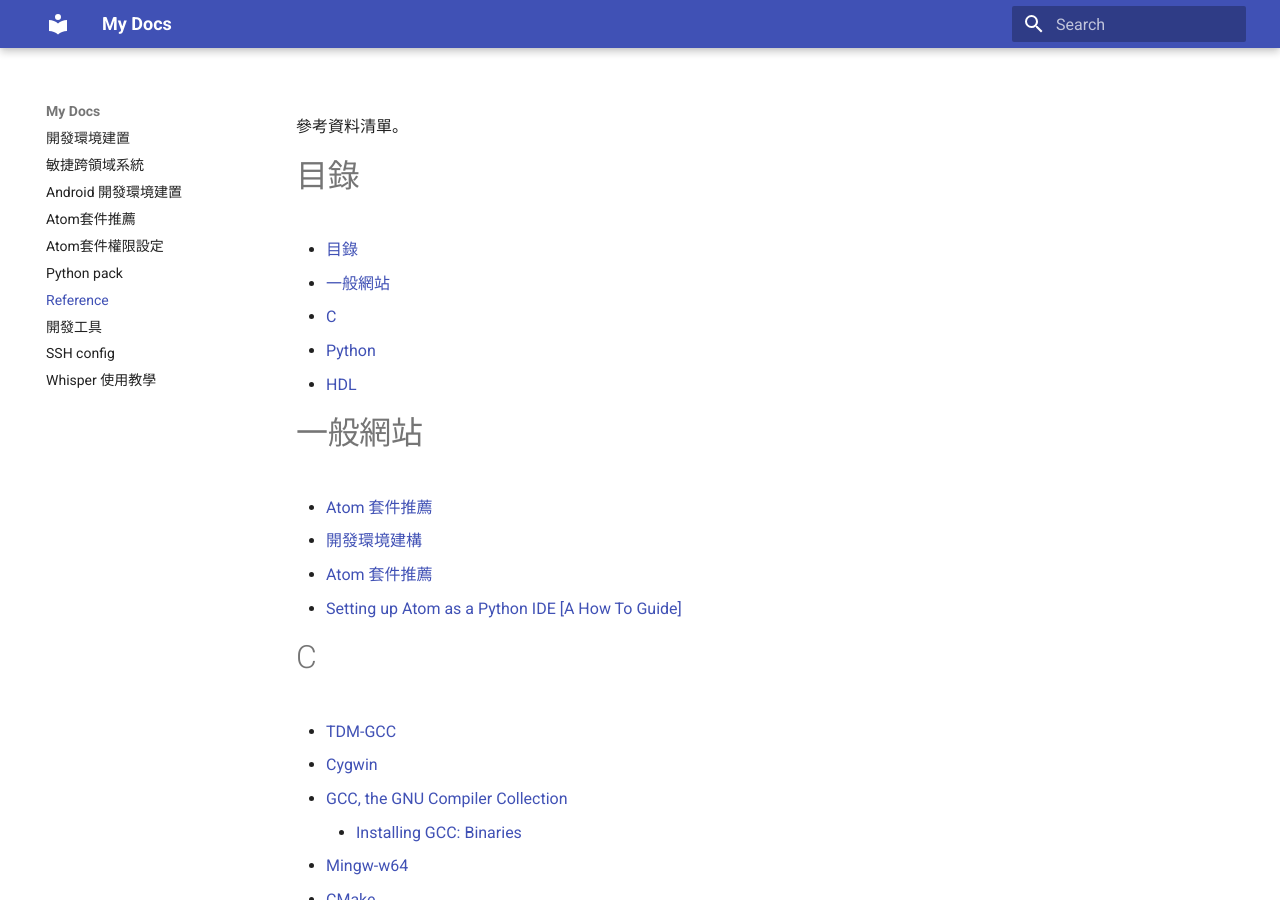
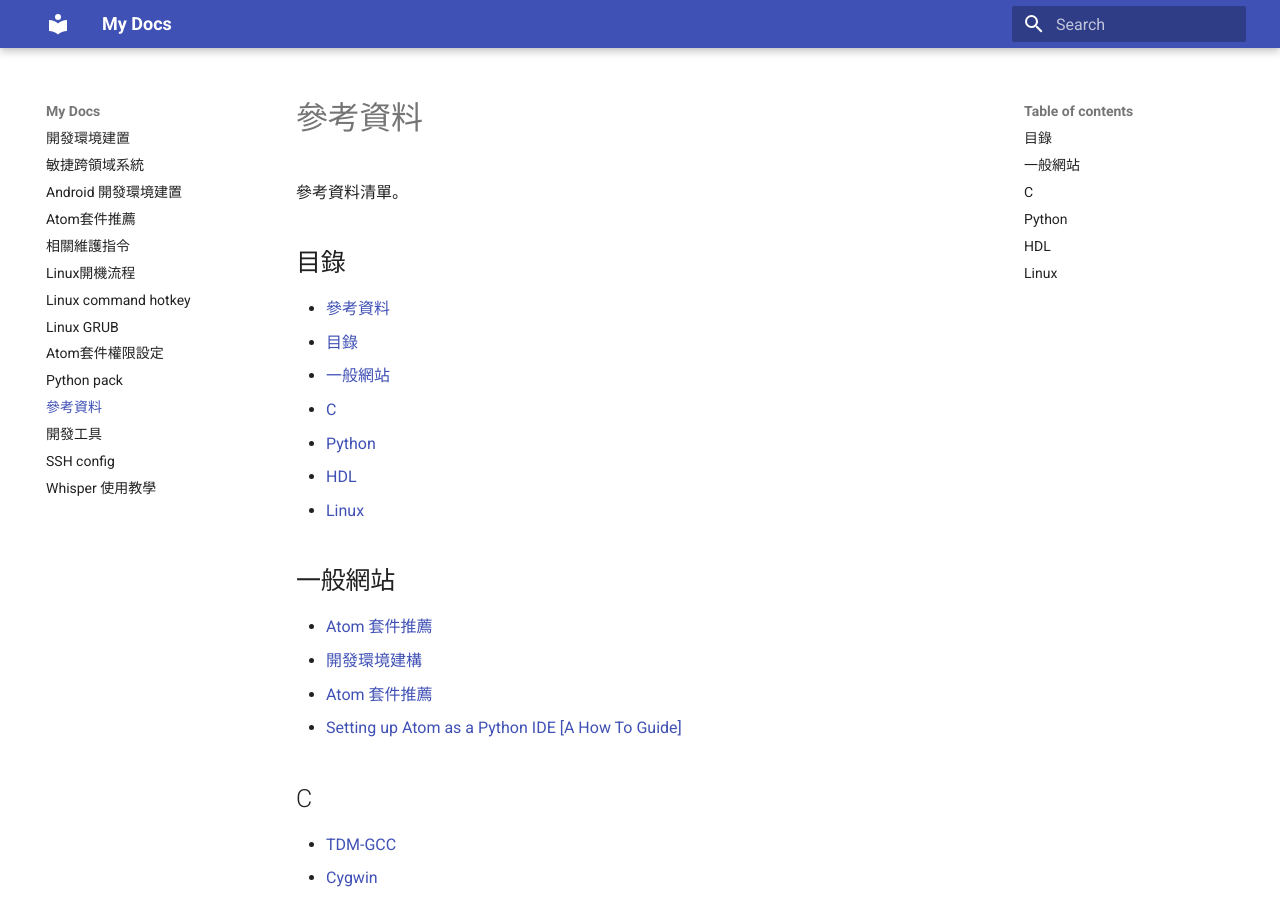
Before and after one commit to TSVS-Special-Topic-Group/Development-Environment-Build, an MkDocs documentation site: the page built from docs/reference.md, in a window 1280 px wide and 900 px high. Built offline with MkDocs 1.6.1 and Material for MkDocs 9.7.7, drawn with Linux system fonts in a browser that asks for light colours; some of the changed text lies outside the part shown.

Commit message:
Relate # ! 提交將加入Linux相關指令與說明
修改項目:

模組:

````diff
--- /dev/null
+++ b/docs/dmesg-and-more.md
@@ -0,0 +1,56 @@
+# 相關維護指令
+
+## 指令知識
+
+```bash
+username@hostname:path<$|#>
+```
+
+## 開機資訊指令
+
+當開機有問題時，可以使用 `dmesg` 查閱系統相關資訊，例如硬碟、驅動程式等，使用以下功能：
+
+```bash
+dmesg | more
+```
+
+## 網路相關指令
+
+### 查閱網路連線
+
+Ubuntu 需要安裝 `net-tools` 。
+
+```bash
+sudo apt install net-tools
+```
+
+查閱網路伺服器。
+
+```bash
+netstat -tunlp | grep 80
+```
+
+`0.0.0.0` 開放所有界面與IP連線進入。
+
+## 查閱系統資訊
+
+顯示完整資訊：
+
+```bash
+uname -a
+```
+
+顯示Linux核心：
+
+```bash
+uname -r
+```
+
+## 傳訊息給不同使用者的終端機
+
+`/dev/pts/` 是所有使用的終端機畫面，每個有不同的編號，因此如果知道是誰的就可以直接傳訊息給對方。
+
+timmy@timmy-Latitude-E5550:~$ echo "hi" > /dev/pts/14
+timmy@timmy-Latitude-E5550:~$ echo "hi\lf" > /dev/pts/14
+timmy@timmy-Latitude-E5550:~$ echo "hi hi" > /dev/pts/14
+timmy@timmy-Latitude-E5550:~$
--- a/docs/reference.md
+++ b/docs/reference.md
@@ -1,42 +1,58 @@
+# 參考資料
+
 參考資料清單。
 
-# 目錄
+## 目錄
 
 <!-- @import "[TOC]" {cmd="toc" depthFrom=1 depthTo=6 orderedList=false} -->
 <!-- code_chunk_output -->
 
-- [目錄](#目錄)
-- [一般網站](#一般網站)
-- [C](#c)
-- [Python](#python)
-- [HDL](#hdl)
+- [參考資料](#參考資料)
+  - [目錄](#目錄)
+  - [一般網站](#一般網站)
+  - [C](#c)
+  - [Python](#python)
+  - [HDL](#hdl)
+  - [Linux](#linux)
 
 <!-- /code_chunk_output -->
 
-# 一般網站
+## 一般網站
+
 - [Atom 套件推薦](https://github.com/we684123/Atom_packages/tree/8663ebefbbcaf7003b6806314be70cc751cc7773)
 - [開發環境建構](https://github.com/TSVS-Special-Topic-Group/Development-Environment-Build)
 - [Atom 套件推薦](https://github.com/we684123/Atom_packages/tree/8663ebefbbcaf7003b6806314be70cc751cc7773)
 - [Setting up Atom as a Python IDE [A How To Guide]](https://hackernoon.com/setting-up-atom-as-a-python-ide-a-how-to-guide-o6dd37ff)
-# C
-  - [TDM-GCC](https://jmeubank.github.io/tdm-gcc/)
-  - [Cygwin](https://cygwin.com/)
-  - [GCC, the GNU Compiler Collection](https://gcc.gnu.org/)
-    - [Installing GCC: Binaries](https://gcc.gnu.org/install/binaries.html)
-  - [Mingw-w64](http://mingw-w64.org/doku.php)
-  - [CMake](https://cmake.org/)
-  - [Cppcheck](http://cppcheck.sourceforge.net/)
-  - [Valgrind](https://valgrind.org/)
-# Python
-  - [Stickler](https://stickler-ci.com/)
-    - [Python](https://stickler-ci.com/docs#python)
-  - [Black](https://github.com/psf/black)
-  - [pytype](https://google.github.io/pytype/)
-# HDL
-  - [Veripool](https://www.veripool.org/)
-    - [Verilator](https://www.veripool.org/wiki/verilator)
-    - [Verilog-mode](https://www.veripool.org/wiki/verilog-mode)
-    - [Verilog-Perl](https://github.com/veripool/verilog-perl)
-  - [Icarus Verilog](http://iverilog.icarus.com/)
-  - [GHDL](http://ghdl.free.fr/)
-    - [GHDL](https://github.com/ghdl/ghdl)
+
+## C
+
+- [TDM-GCC](https://jmeubank.github.io/tdm-gcc/)
+- [Cygwin](https://cygwin.com/)
+- [GCC, the GNU Compiler Collection](https://gcc.gnu.org/)
+  - [Installing GCC: Binaries](https://gcc.gnu.org/install/binaries.html)
+- [Mingw-w64](http://mingw-w64.org/doku.php)
+- [CMake](https://cmake.org/)
+- [Cppcheck](http://cppcheck.sourceforge.net/)
+- [Valgrind](https://valgrind.org/)
+
+## Python
+
+- [Stickler](https://stickler-ci.com/)
+  - [Python](https://stickler-ci.com/docs#python)
+- [Black](https://github.com/psf/black)
+- [pytype](https://google.github.io/pytype/)
+
+## HDL
+
+- [Veripool](https://www.veripool.org/)
+  - [Verilator](https://www.veripool.org/wiki/verilator)
+  - [Verilog-mode](https://www.veripool.org/wiki/verilog-mode)
+  - [Verilog-Perl](https://github.com/veripool/verilog-perl)
+- [Icarus Verilog](http://iverilog.icarus.com/)
+- [GHDL](http://ghdl.free.fr/)
+  - [GHDL](https://github.com/ghdl/ghdl)
+
+## Linux
+
+- [鳥哥](https://linux.vbird.org/)
+- [Linux Handbook](https://linuxhandbook.com/)
````
Also changed, not shown: docs/linux-boot.md (added, +210 -0 lines), docs/linux-command-hotkey.md (added, +18 -0 lines), docs/linux-grpd.md (added, +9 -0 lines).
